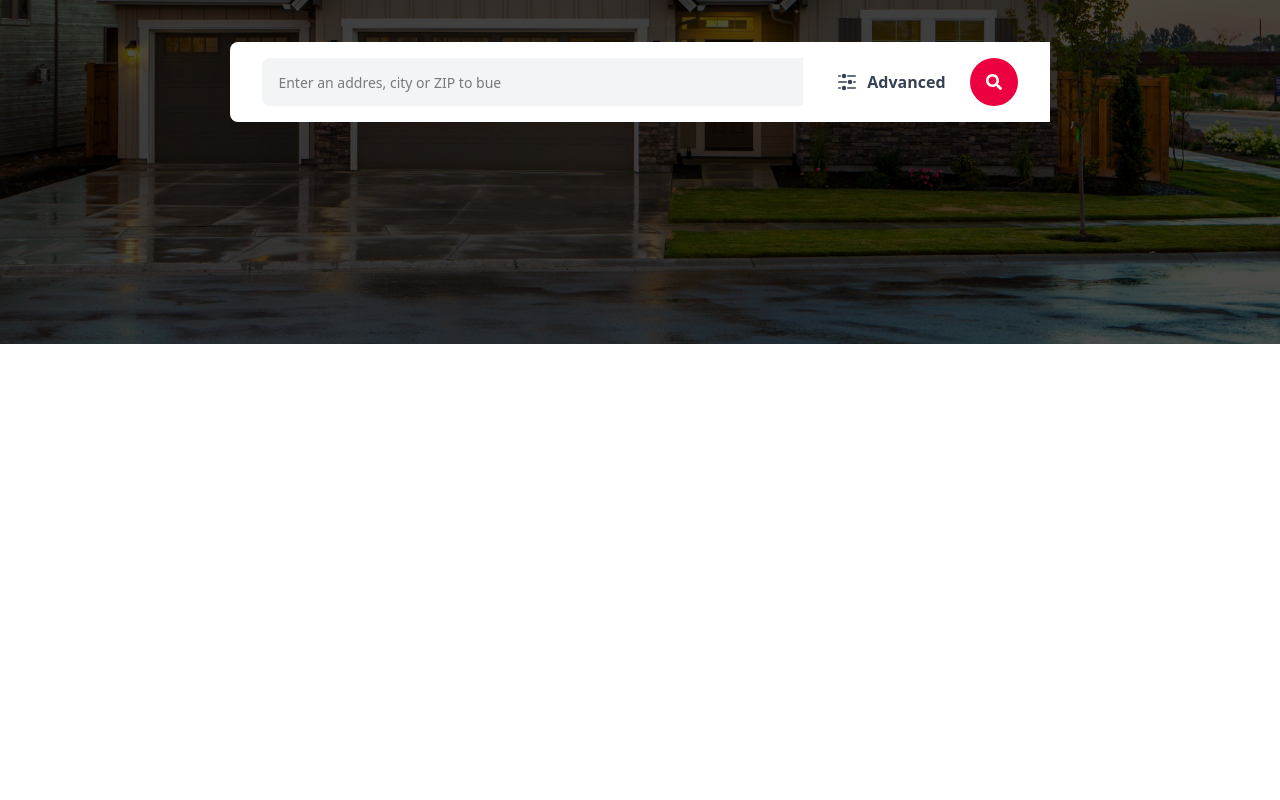
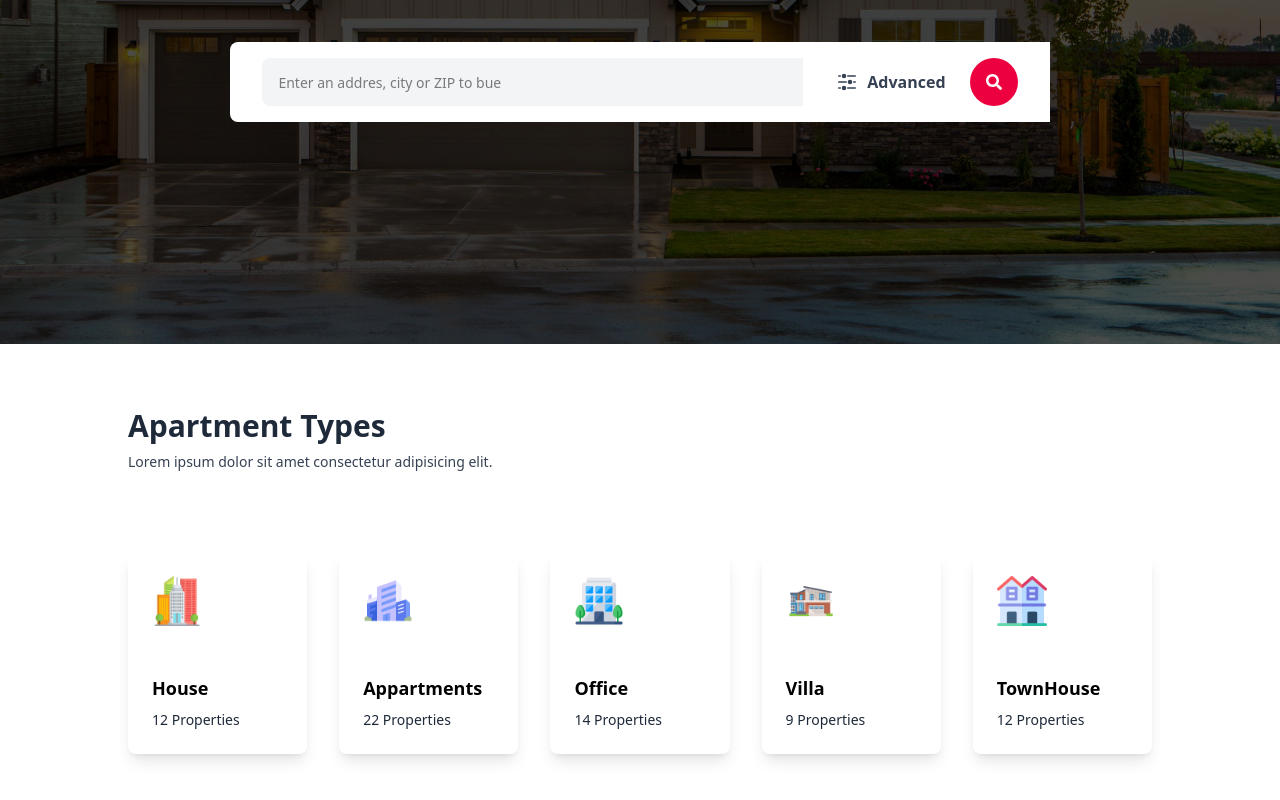
Before and after one commit to RomanFrontEndDeveloper/astateagensy, a Next.js app: page / in a window 1280 px wide. Shown: the part 456-1256 px from the top of the page. Before the commit the page ends 800 px from the top, so only its background shows below. Built offline with nearby package versions, Linux system fonts and the light colour scheme.

Commit message:
create apartmentType section

```diff
--- /dev/null
+++ b/components/Helper/SectionHeading.tsx
@@ -0,0 +1,19 @@
+import React from 'react';
+
+type Props = {
+	heading: string;
+};
+const SectionHeading = ({ heading }: Props) => {
+	return (
+		<div>
+			<h1 className='text-2xl sm:text-3xl font-bold mb-2 text-gray-800 '>
+				{heading}
+			</h1>
+			<p className='text-sm text-gray-700 '>
+				Lorem ipsum dolor sit amet consectetur adipisicing elit.
+			</p>
+		</div>
+	);
+};
+
+export default SectionHeading;
--- /dev/null
+++ b/components/Home/AapartmentType/ApartmentType.tsx
@@ -0,0 +1,25 @@
+import SectionHeading from '@/components/Helper/SectionHeading';
+import { appartmentTypeData } from '@/data/data';
+import React from 'react';
+import ApartmentTypeCard from './ApartmentTypeCard';
+
+const ApartmentType = () => {
+	return (
+		<div className='pt-16 pb-16'>
+			<div className='w-[80%] mx-auto'>
+				<SectionHeading heading='Apartment Types' />
+				<div className='grid grid-cols-1 sm:grid-cols-2 md:grid-cols-3 lg:grid-cols-4 xl:grid-cols-5 mt-10 md:mt-20 gap-8 items-center '>
+					{appartmentTypeData.map((type) => {
+						return (
+							<div key={type.id}>
+								<ApartmentTypeCard type={type} />
+							</div>
+						);
+					})}
+				</div>
+			</div>
+		</div>
+	);
+};
+
+export default ApartmentType;
--- /dev/null
+++ b/components/Home/AapartmentType/ApartmentTypeCard.tsx
@@ -0,0 +1,27 @@
+import Image from 'next/image';
+import React from 'react';
+
+type Props = {
+	type: {
+		id: number;
+		icon: string;
+		type: string;
+		number: number;
+	};
+};
+
+const ApartmentTypeCard = ({ type }: Props) => {
+	return (
+		<div className='rounded-lg shadow-lg p-6 hover:scale-110 transition-all duration-300 '>
+			<Image src={type.icon} alt={type.type} width={50} height={50} />
+			<div className='mt-12'>
+				<h1 className='text-lg font-bold '>{type.type}</h1>
+				<p className='mt-2 text-sm text-gray-800 '>
+					{type.number} Properties
+				</p>
+			</div>
+		</div>
+	);
+};
+
+export default ApartmentTypeCard;
--- a/components/Home/Home.tsx
+++ b/components/Home/Home.tsx
@@ -1,10 +1,12 @@
 import React from 'react';
 import Hero from './Hero/Hero';
+import ApartmentType from './AapartmentType/ApartmentType';
 
 const Home = () => {
 	return (
 		<div className='overflow-hidden'>
 			<Hero />
+			<ApartmentType />
 		</div>
 	);
 };
```
